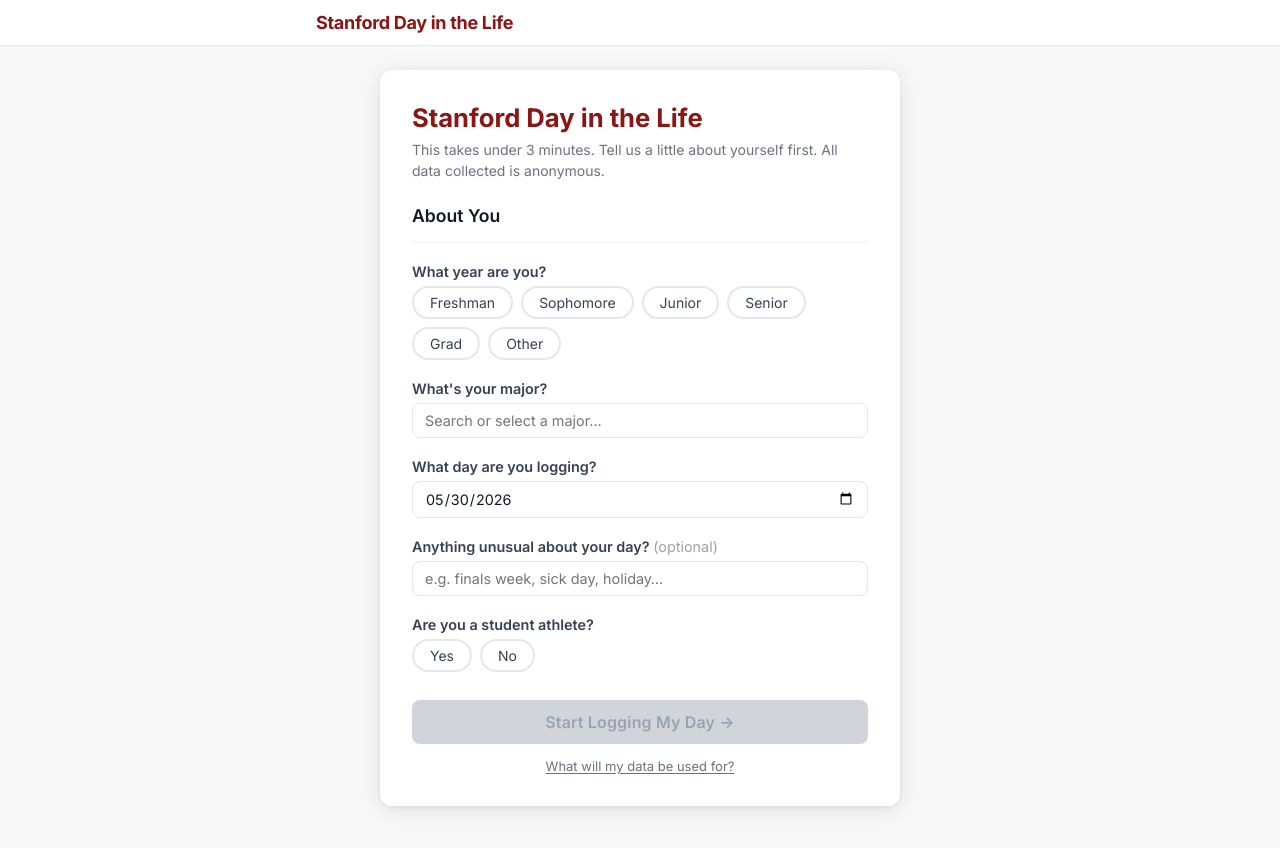
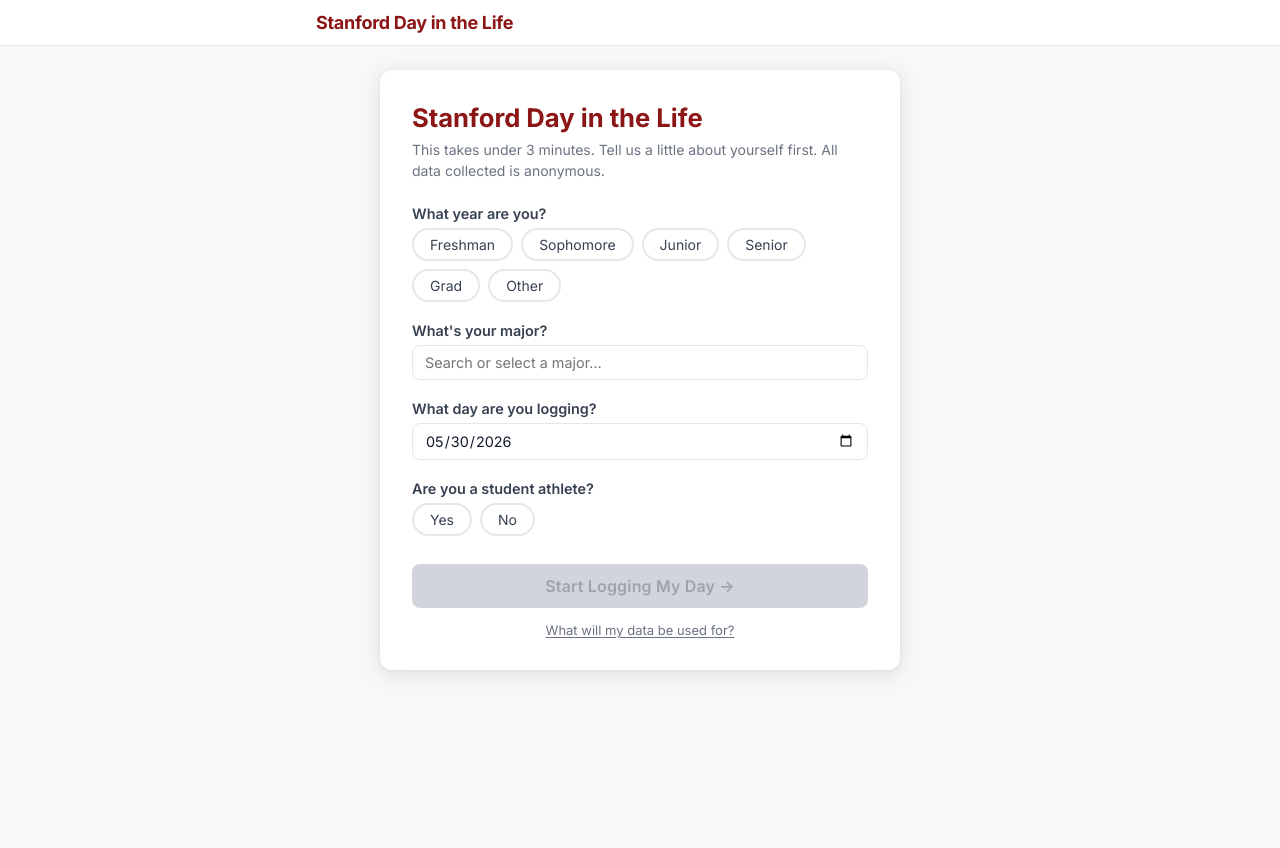
Before and after one commit to danicasun/stanford-day-tracker, a React (Vite) app: page /dayinthelife in a window 1280 px wide. Shown: the top 848 px of the page. After the commit the page ends 800 px from the top, so only its background shows below. Built offline with nearby package versions, Linux system fonts and the light colour scheme.

Commit message:
removed unusual day question

```diff
--- a/src/components/DemographicIntake.jsx
+++ b/src/components/DemographicIntake.jsx
@@ -24,7 +24,6 @@
   const [majorQuery, setMajorQuery] = useState('');
   const [dropdownOpen, setDropdownOpen] = useState(false);
   const [date_logged, setDateLogged] = useState(DEFAULT_DATE);
-  const [unusualDay, setUnusualDay] = useState('');
   const [athlete, setAthlete] = useState('');
 
   const dropdownRef = useRef(null);
@@ -86,9 +85,6 @@
       <p className="intake-subtitle">
         This takes under 3 minutes. Tell us a little about yourself first. All data collected is anonymous.
       </p>
-
-      <h2 className="intake-section-header">About You</h2>
-      <hr className="intake-divider" />
 
       <form onSubmit={handleSubmit} noValidate>
 
@@ -170,22 +166,6 @@
           />
         </div>
 
-        {/* Anything unusual (optional) */}
-        <div className="intake-field">
-          <label className="intake-label" htmlFor="unusual-input">
-            Anything unusual about your day?{' '}
-            <span style={{ fontWeight: 400, color: '#9ca3af' }}>(optional)</span>
-          </label>
-          <input
-            id="unusual-input"
-            type="text"
-            className="intake-input"
-            placeholder="e.g. finals week, sick day, holiday…"
-            value={unusualDay}
-            onChange={e => setUnusualDay(e.target.value)}
-          />
-        </div>
-
         {/* Athlete */}
         <div className="intake-field">
           <label className="intake-label">Are you a student athlete?</label>
```
